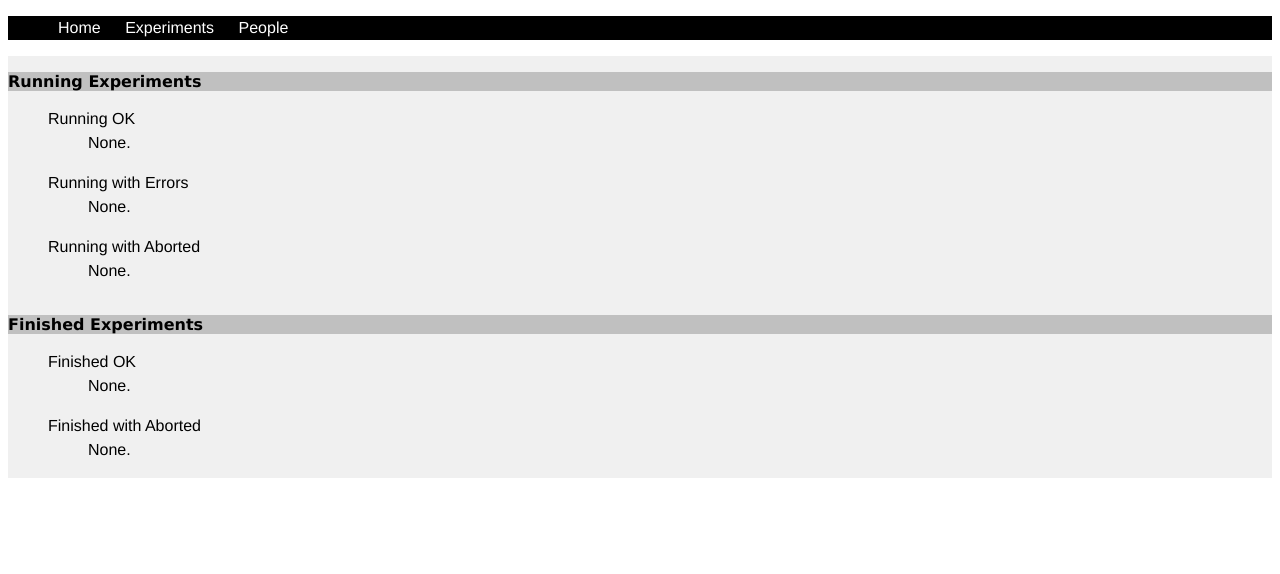
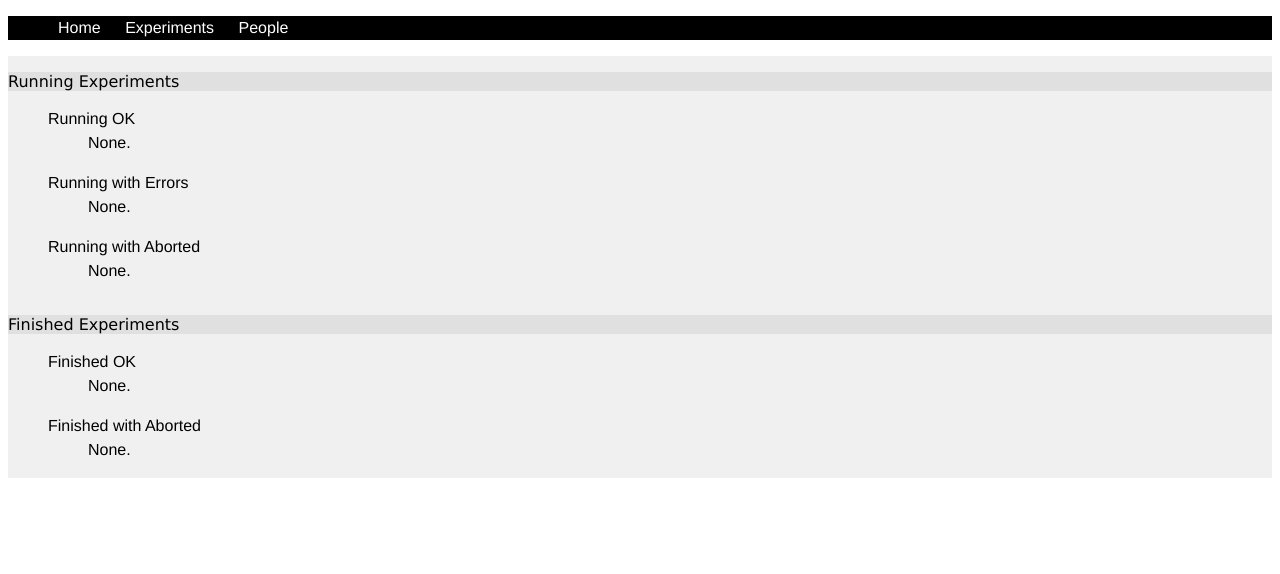
Before and after one commit to mbscg/cmipstatus, a Django app: template templates/cmipexplist.html in a window 1280 px wide. Shown: the top 574 px of the page. Run offline with Django 3.2, Linux system fonts and the light colour scheme; the template is opened without the code that fills it, so the values that code supplies are empty; parts of the project's set-up code (start-up, migrations or seed data) failed here and were passed over.

Commit message:
restyling list headers, not so outstanding

```diff
--- a/media/cmip_style.css
+++ b/media/cmip_style.css
@@ -91,8 +91,8 @@ font-size:1em;
 font-family:Verdana;
 }
 
-h3.list_header{
-background-color:#c0c0c0;
+p.list_header{
+background-color:#e0e0e0;
 font-size:1em;
 font-family:Verdana;
 }
--- a/templates/cmipexplist.html
+++ b/templates/cmipexplist.html
@@ -3,8 +3,7 @@
 {% block body %}
     <!-- RUNNING SECTION -->
     <div class="list_running">
-    <h3 class="list_header">Running Experiments</h3>
-
+    <p class="list_header">Running Experiments</p>
             <ul class="exp_list" id="collapsible">
                 <li>Running OK
                     <ul class="exp_list">
@@ -45,7 +44,7 @@
 
     <!-- FINISHED SECTION -->
     <div class="list_finished">
-    <h3 class="list_header">Finished Experiments</h3>
+    <p class="list_header">Finished Experiments</p>
 
             <ul class="exp_list" id="collapsible">
                 <li>Finished OK
```
